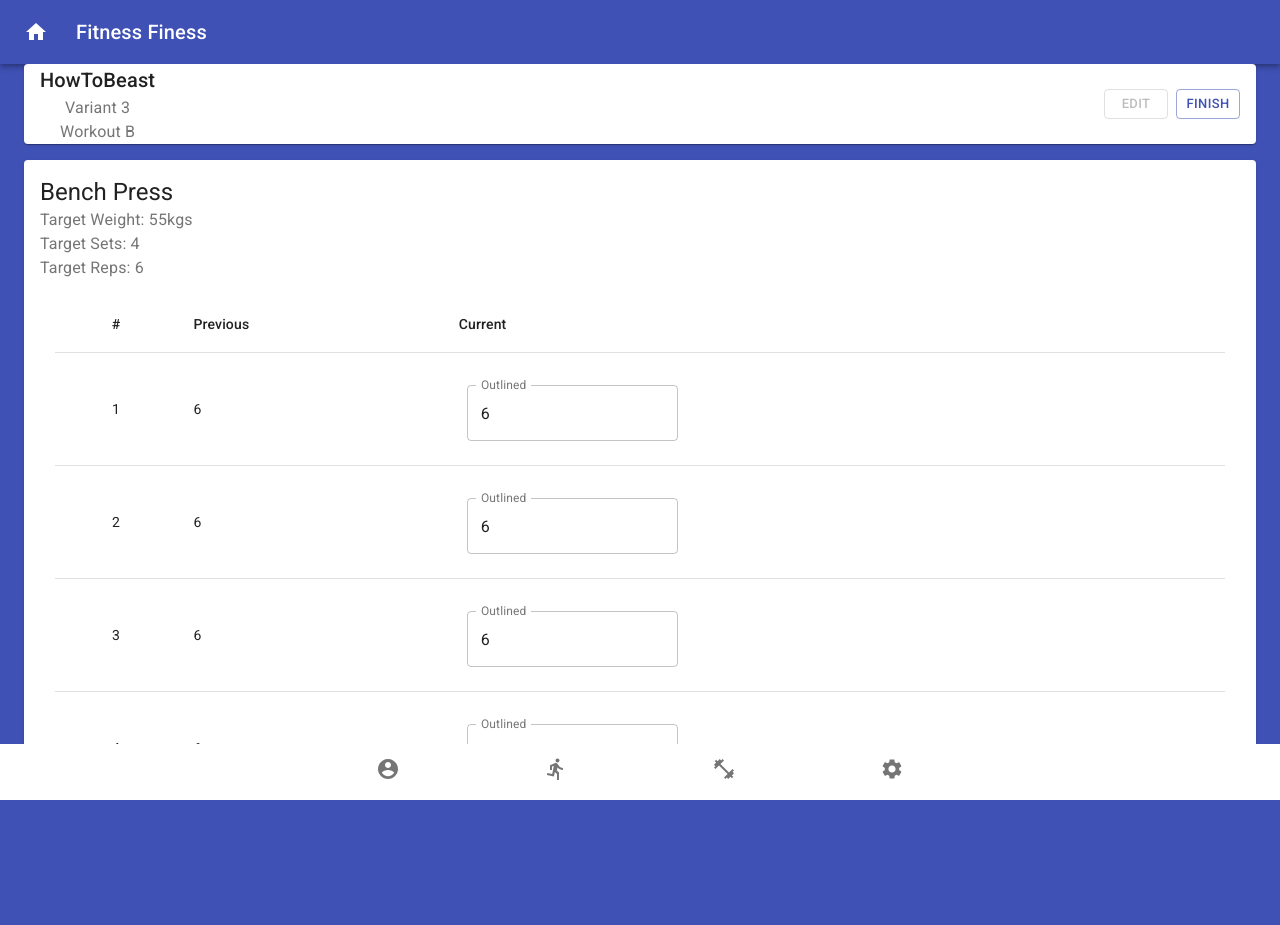
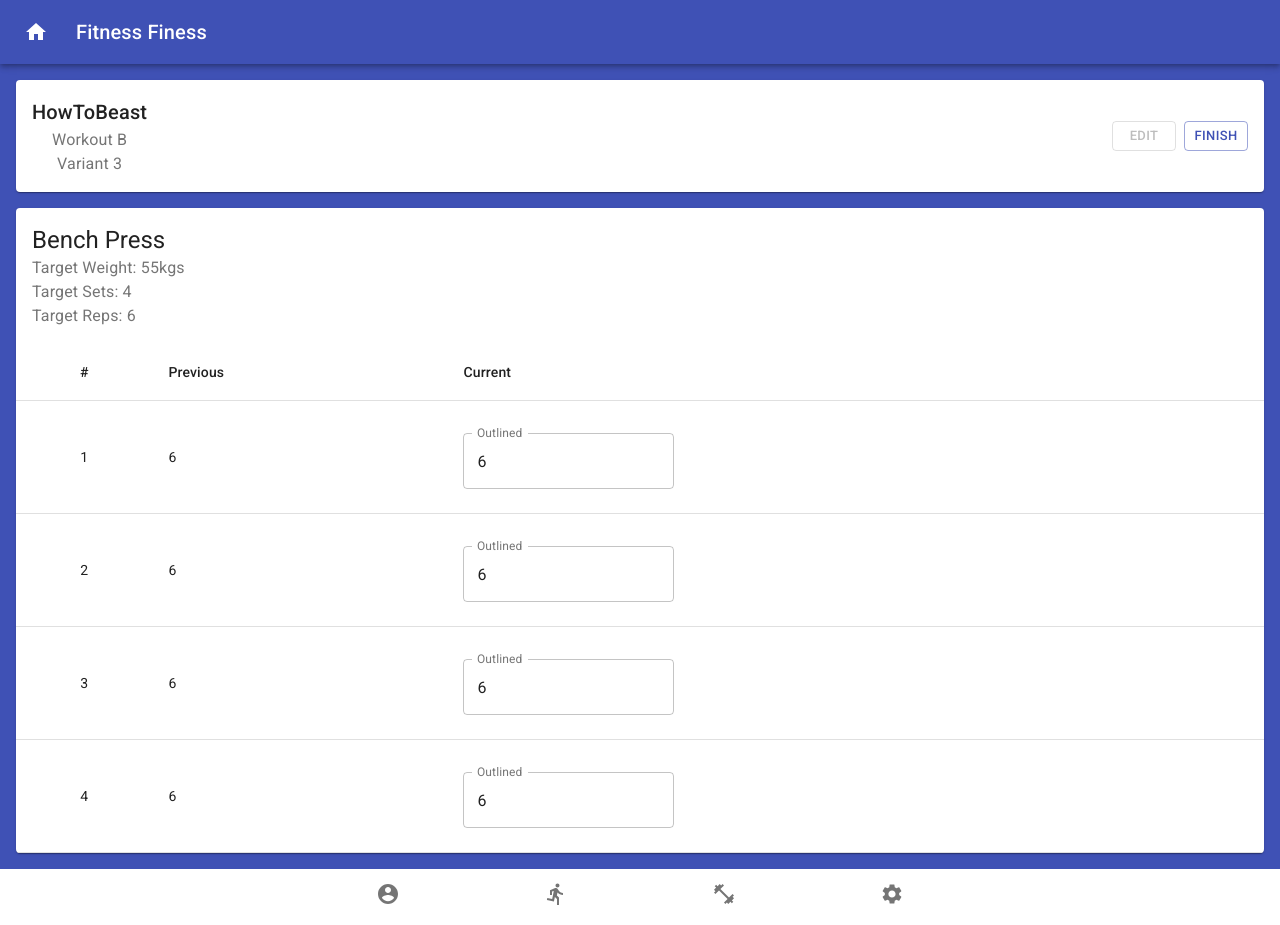
Before and after one commit to dglav/fitness-app, a React (Create React App) app: page /workout in a window 1280 px wide. Before the commit the page ends 800 px from the top, so only its background shows below. Built offline with nearby package versions, Linux system fonts and the light colour scheme.

Commit message:
Having trouble getting the holy gray layout for some reason

```diff
--- a/src/App.js
+++ b/src/App.js
@@ -1,5 +1,7 @@
 import React from "react";
 import { BrowserRouter as Router, Switch, Route } from "react-router-dom";
+
+import { makeStyles } from "@material-ui/core/styles";
 
 import Header from "./components/header/header.component";
 import Footer from "./components/footer/footer.component";
--- a/src/App.styles.js
+++ b/src/App.styles.js
@@ -1,11 +1,8 @@
 import styled from "styled-components";
 
-import { Container } from "@material-ui/core";
-
-export const MainContentContainer = styled(Container)`
+export const MainContentContainer = styled.div`
   display: flex;
   flex-direction: column;
-  justify-content: space-around;
-  overflow-y: scroll;
-  -webkit-overflow-scrolling: touch;
+  flex: 1 0 auto;
+  padding: 16px;
 `;
--- a/src/components/main-menu/main-menu.component.jsx
+++ b/src/components/main-menu/main-menu.component.jsx
@@ -11,6 +11,11 @@ const MainMenu = ({ currentWorkout }) => {
         route="/workout"
       />
       <MenuItem title="Select Workout" />
+      <MenuItem title="Select Workout" />
+      <MenuItem title="Select Workout" />
+      <MenuItem title="Select Workout" />
+      <MenuItem title="Select Workout" />
+      <MenuItem title="Select Workout" />
     </React.Fragment>
   );
 };
--- a/src/components/menu-item/menu-item.component.jsx
+++ b/src/components/menu-item/menu-item.component.jsx
@@ -9,7 +9,7 @@ const useStyles = makeStyles(theme => ({
     borderRadius: "4px",
     boxShadow: "3px 3px 4px rgba(0, 0, 0, 0.3)",
     padding: theme.spacing(3, 2),
-    margin: theme.spacing(2, 0),
+    marginBottom: theme.spacing(2),
     minHeight: "80px",
     display: "flex",
     justifyContent: "space-between",
--- a/src/components/workout-card/workout-card.component.jsx
+++ b/src/components/workout-card/workout-card.component.jsx
@@ -13,20 +13,8 @@ import TextField from "@material-ui/core/TextField";
 
 const useStyles = makeStyles(theme => ({
   card: {
-    flexGrow: 1,
-    marginTop: theme.spacing(2)
-  },
-  header: {
-    flex: "1 0 auto"
-  },
-  table: {
-    width: "95%",
-    margin: "0 auto"
-  },
-  textField: {
-    marginLeft: theme.spacing(1),
-    marginRight: theme.spacing(1),
-    padding: "none"
+    marginTop: theme.spacing(2),
+    padding: 0
   }
 }));
 
@@ -47,7 +35,7 @@ const WorkoutCard = () => {
   return (
     <Card className={classes.card}>
       <div className={classes.details}>
-        <CardContent className={classes.header}>
+        <CardContent>
           <Typography component="h5" variant="h5">
             Bench Press
           </Typography>
@@ -63,7 +51,7 @@ const WorkoutCard = () => {
           </Typography>
         </CardContent>
         <form>
-          <Table className={classes.table} aria-label="simple table">
+          <Table aria-label="simple table">
             <TableHead>
               <TableRow>
                 <TableCell align="center">#</TableCell>
@@ -73,13 +61,12 @@ const WorkoutCard = () => {
             </TableHead>
             <TableBody>
               {rows.map(row => (
-                <TableRow key={row.name}>
+                <TableRow key={row.set}>
                   <TableCell align="center">{row.set}</TableCell>
                   <TableCell align="left">{row.previous}</TableCell>
                   <TableCell align="left">
                     <TextField
                       id="outlined-basic"
-                      className={classes.textField}
                       label="Outlined"
                       margin="normal"
                       variant="outlined"
--- a/src/components/workout-routine/workout-routine.component.jsx
+++ b/src/components/workout-routine/workout-routine.component.jsx
@@ -1,64 +1,23 @@
 import React from "react";
 import { makeStyles } from "@material-ui/core/styles";
-import Typography from "@material-ui/core/Typography";
-import Paper from "@material-ui/core/Paper";
-import Button from "@material-ui/core/Button";
 
+import WorkoutTitle from "../workout-title/workout-title.component";
 import WorkoutCard from "../workout-card/workout-card.component";
 
 const useStyles = makeStyles(theme => ({
-  root: {
-    display: "flex",
-    height: "80px",
-    alignItems: "center",
-    justifyContent: "space-between",
-    paddingLeft: theme.spacing(2),
-    paddingRight: theme.spacing(2)
-  },
-  workoutDesc: {
-    display: "flex",
-    flexDirection: "column",
-    alignItems: "center"
-  },
-  buttons: {
-    display: "flex",
-    justifyContent: "space-between"
-  },
-  editButton: {
-    marginRight: theme.spacing(1)
-  },
-  workoutCard: {}
+  container: {
+    flex: "1 0 auto"
+  }
 }));
 
 const WorkoutRoutine = () => {
   const classes = useStyles();
 
   return (
-    <React.Fragment>
-      <Paper className={classes.root}>
-        <div className={classes.workoutDesc}>
-          <Typography variant="h6" component="h4">
-            HowToBeast
-          </Typography>
-          <Typography color="textSecondary">Variant 3</Typography>
-          <Typography color="textSecondary">Workout B</Typography>
-        </div>
-        <div className={classes.buttons}>
-          <Button
-            variant="outlined"
-            disabled
-            className={classes.editButton}
-            size="small"
-          >
-            Edit
-          </Button>
-          <Button variant="outlined" color="primary" size="small">
-            Finish
-          </Button>
-        </div>
-      </Paper>
-      <WorkoutCard className={classes.workoutCard}></WorkoutCard>
-    </React.Fragment>
+    <div className={classes.container}>
+      <WorkoutTitle></WorkoutTitle>
+      <WorkoutCard></WorkoutCard>
+    </div>
   );
 };
 
--- /dev/null
+++ b/src/components/workout-title/workout-title.component.jsx
@@ -0,0 +1,59 @@
+import React from "react";
+
+import { makeStyles } from "@material-ui/core/styles";
+import Typography from "@material-ui/core/Typography";
+import Paper from "@material-ui/core/Paper";
+import Button from "@material-ui/core/Button";
+
+const useStyles = makeStyles(theme => ({
+  root: {
+    display: "flex",
+    height: "80px",
+    alignItems: "center",
+    justifyContent: "space-between",
+    padding: theme.spacing(2)
+  },
+  workoutDesc: {
+    display: "flex",
+    flexDirection: "column",
+    alignItems: "center"
+  },
+  buttons: {
+    display: "flex",
+    justifyContent: "space-between"
+  },
+  editButton: {
+    marginRight: theme.spacing(1)
+  }
+}));
+
+const WorkoutTitle = () => {
+  const classes = useStyles();
+
+  return (
+    <Paper className={classes.root}>
+      <div className={classes.workoutDesc}>
+        <Typography variant="h6" component="h4">
+          HowToBeast
+        </Typography>
+        <Typography color="textSecondary">Workout B</Typography>
+        <Typography color="textSecondary">Variant 3</Typography>
+      </div>
+      <div className={classes.buttons}>
+        <Button
+          variant="outlined"
+          disabled
+          className={classes.editButton}
+          size="small"
+        >
+          Edit
+        </Button>
+        <Button variant="outlined" color="primary" size="small">
+          Finish
+        </Button>
+      </div>
+    </Paper>
+  );
+};
+
+export default WorkoutTitle;
--- a/src/index.css
+++ b/src/index.css
@@ -1,6 +1,5 @@
 html,
-body,
-#root {
+body {
   font-family: "Roboto", -apple-system, BlinkMacSystemFont, "Segoe UI", "Oxygen",
     "Ubuntu", "Cantarell", "Fira Sans", "Droid Sans", "Helvetica Neue",
     sans-serif;
@@ -10,14 +9,14 @@ body,
   margin: 0;
   height: 100vh;
   width: 100vw;
+  background-color: #3f51b5;
 }
 
-body,
 #root {
   display: flex;
   flex-direction: column;
-  background-color: #3f51b5;
-  justify-content: space-between;
+  height: 100vh;
+  width: 100vw;
 }
 
 code {
```
